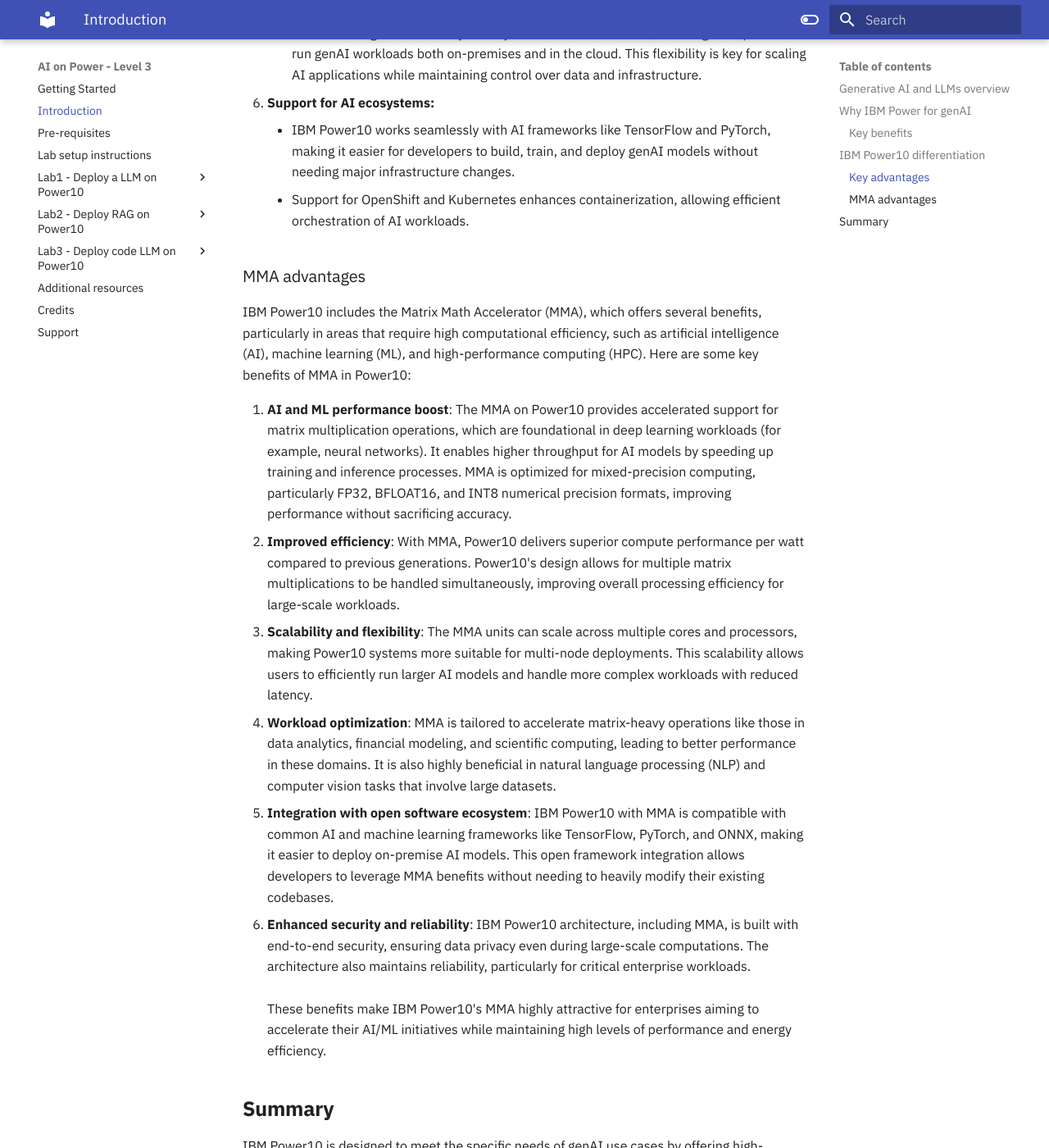
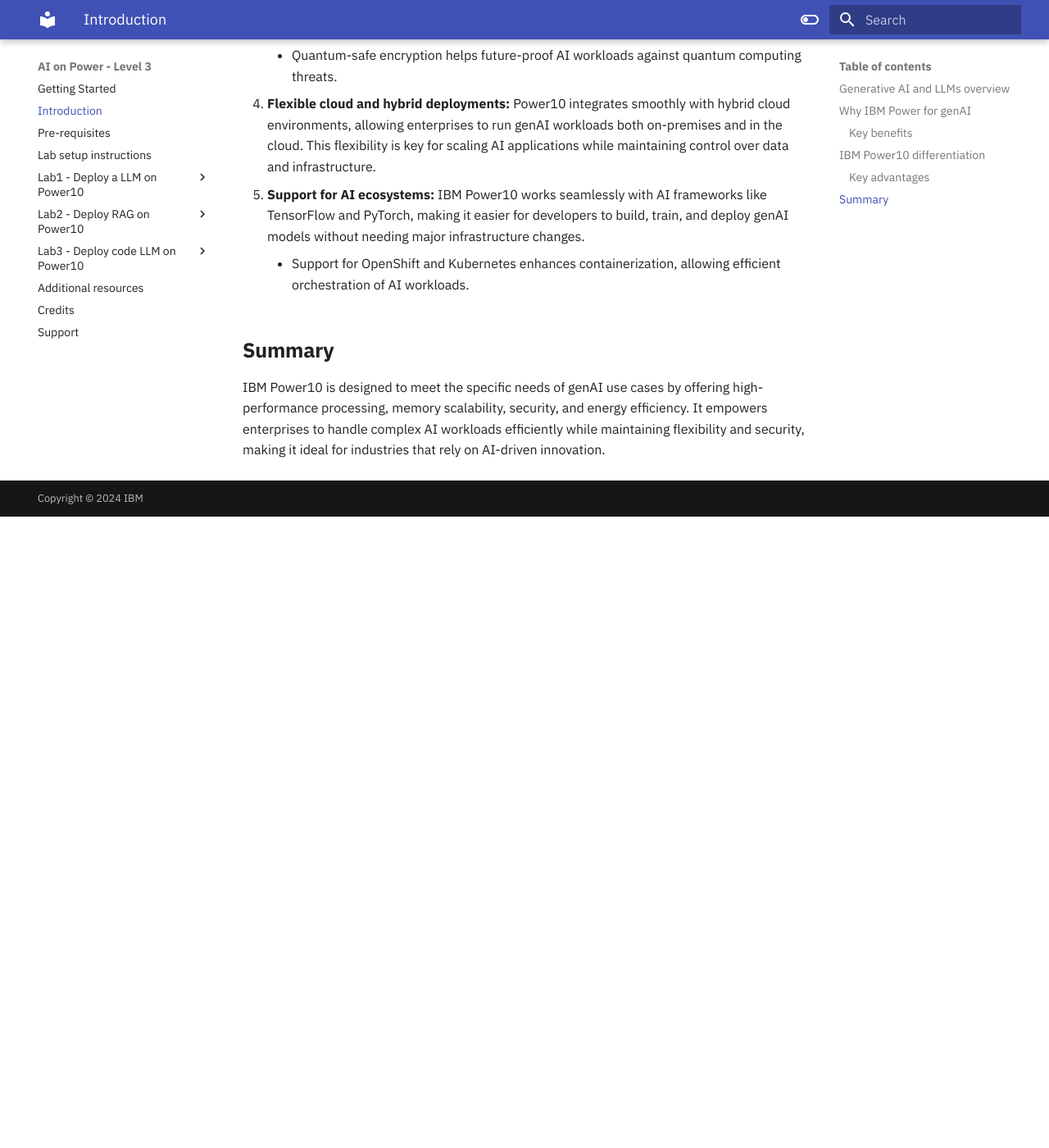
Before and after one commit to IBM/AI-on-Power-Level3, an MkDocs documentation site: the page built from docs/index.md, in a window 1280 px wide and 1400 px high, scrolled down 2598 px. Shown: the whole window at 82% size. Built offline with MkDocs 1.6.1 and Material for MkDocs 9.7.7, drawn with Linux system fonts in a browser that asks for light colours; after the commit the page ends 3228 px from its top, so only the background shows below that; some of the changed text lies outside the part shown.

Commit message:
Update index.md

```diff
--- a/docs/index.md
+++ b/docs/index.md
@@ -17,13 +17,13 @@
 
 Large language models (LLMs) and generative AI (genAI) have revolutionized industries by enabling machines to understand, generate, and interact with human language in ways never seen before. They have disrupted the market by:
 
+* **Boosting productivity**: LLMs streamline workflows by handling complex tasks, like writing, summarizing, and translating, allowing professionals to focus on more strategic, creative efforts.
+
 * **Automating content creation**: From drafting articles, reports, and code to generating creative content like music and artwork, genAI has drastically reduced time and costs in creative industries.
 
 * **Enhancing customer experience**: LLM-powered chatbots and virtual assistants are offering more personalized, human-like interactions, reshaping customer service and support.
 
 * **Transforming decision-making**: With advanced data processing and natural language understanding, businesses are leveraging AI for smarter, faster insights and predictive analytics.
-
-* **Boosting productivity**: LLMs streamline workflows by handling complex tasks, like writing, summarizing, and translating, allowing professionals to focus on more strategic, creative efforts.
 
 In short, LLMs and genAI are reshaping industries by enhancing efficiency, creativity, and customer engagement, making them indispensable tools in the modern business landscape.
 
@@ -44,50 +44,28 @@
 
 ## IBM Power10 differentiation
 
-IBM Power10 offers several advantages for generative AI (genAI) use cases, providing the computational power, security, and efficiency required to support the demanding workloads of AI-driven applications. Here’s how Power10 is uniquely positioned to accelerate genAI:
+IBM Power10 offers several advantages for generative AI (genAI) use cases, providing the computational power, security, and efficiency required to support the demanding workloads of AI-driven applications.
 
 ### Key advantages
 
-1. **High performance for AI workloads:**
+1. **AI acceleration:** At the core-level, IBM Power10 comes with several features that accelerate genAI workloads:
 
-    * **AI acceleration**: IBM Power10 includes AI inference acceleration directly on the chip (also known as Matrix Math Accelerator (MMA)), allowing faster processing of genAI tasks such as model training, inference, and real-time AI applications.
+   * **High bandwidth data-path:** As data fuels AI, a fast access to big data for training and inferencing is required. Most AI workloads are memory bandwith bound and IBM Power10’s memory bandwidth is optimal for such scenarios. The Double Data Rate 5 (DDR5) memory and faster Input/Output (I/O) bandwidth provide a significant performance boost, enabling large-scale genAI models to run more efficiently.
 
-    * **Massive scalability**: Power10 is designed to handle large-scale AI models, with enhanced memory bandwidth and processing power to efficiently manage vast datasets used in training LLMs and genAI systems.
+    * **4 Matrix Math Accelerator (MMA) engines per core:** MMA does matrix math and helps accelerate matrix multiplications, which are required for training, fine-tuning, and inferencing of AI models such as Neural Networks and foundation models.
 
-2. **Memory and bandwidth optimization:**
+    * **8 Single Instruction Multiple Data (SIMD) engines per core:** Vector processing can be highly parallelized using SIMD engines. Vectors are used in most AI algorithms. SIMD does vector math. A single inference request is often “just” a vector that is “send through” the LLM using SIMD acceleration. By batching multiple inference requests together, the workload can become MMA-bound where a whole matrix is "send through" the LLM, leading to improved throughputs.
 
-    * The Double Data Rate 5 (DDR5) memory and faster Input/Output (I/O) bandwidth provide a significant performance boost, enabling genAI models to run more efficiently.
+2. **Energy efficiency:** Power10 processors are highly energy-efficient, offering more performance per watt compared to previous generations. This reduces operational costs and is especially beneficial for the resource-intensive training and deployment of genAI models.
 
-3. **Energy efficiency:**
-
-    * Power10 processors are highly energy-efficient, offering more performance per watt compared to previous generations. This reduces operational costs and is especially beneficial for the resource-intensive training and deployment of genAI models.
-
-4. **Security:**
-
-    * IBM Power10 comes with end-to-end encryption and advanced memory protection features, ensuring that sensitive AI workloads are secure from potential breaches. This is particularly important in industries like healthcare and finance, where genAI applications need strong data protection.
+3. **Security:** IBM Power10 comes with end-to-end encryption and advanced memory protection features, ensuring that sensitive AI workloads are secure from potential breaches. This is particularly important in industries like healthcare and finance, where genAI applications need strong data protection.
 
     * Quantum-safe encryption helps future-proof AI workloads against quantum computing threats.
 
-5. **Flexible cloud and hybrid deployments:**
+5. **Flexible cloud and hybrid deployments:** Power10 integrates smoothly with hybrid cloud environments, allowing enterprises to run genAI workloads both on-premises and in the cloud. This flexibility is key for scaling AI applications while maintaining control over data and infrastructure.
 
-    * Power10 integrates smoothly with hybrid cloud environments, allowing enterprises to run genAI workloads both on-premises and in the cloud. This flexibility is key for scaling AI applications while maintaining control over data and infrastructure.
-
-6. **Support for AI ecosystems:**
-
-    * IBM Power10 works seamlessly with AI frameworks like TensorFlow and PyTorch, making it easier for developers to build, train, and deploy genAI models without needing major infrastructure changes.
+6. **Support for AI ecosystems:** IBM Power10 works seamlessly with AI frameworks like TensorFlow and PyTorch, making it easier for developers to build, train, and deploy genAI models without needing major infrastructure changes.
     * Support for OpenShift and Kubernetes enhances containerization, allowing efficient orchestration of AI workloads.
-
-### MMA advantages
-IBM Power10 includes the Matrix Math Accelerator (MMA), which offers several benefits, particularly in areas that require high computational efficiency, such as artificial intelligence (AI), machine learning (ML), and high-performance computing (HPC). Here are some key benefits of MMA in Power10:
-
-1. **AI and ML performance boost**: The MMA on Power10 provides accelerated support for matrix multiplication operations, which are foundational in deep learning workloads (for example, neural networks). It enables higher throughput for AI models by speeding up training and inference processes. MMA is optimized for mixed-precision computing, particularly FP32, BFLOAT16, and INT8 numerical precision formats, improving performance without sacrificing accuracy.
-2. **Improved efficiency**: With MMA, Power10 delivers superior compute performance per watt compared to previous generations. Power10's design allows for multiple matrix multiplications to be handled simultaneously, improving overall processing efficiency for large-scale workloads.
-3. **Scalability and flexibility**: The MMA units can scale across multiple cores and processors, making Power10 systems more suitable for multi-node deployments. This scalability allows users to efficiently run larger AI models and handle more complex workloads with reduced latency.
-4. **Workload optimization**: MMA is tailored to accelerate matrix-heavy operations like those in data analytics, financial modeling, and scientific computing, leading to better performance in these domains. It is also highly beneficial in natural language processing (NLP) and computer vision tasks that involve large datasets.
-5. **Integration with open software ecosystem**: IBM Power10 with MMA is compatible with common AI and machine learning frameworks like TensorFlow, PyTorch, and ONNX, making it easier to deploy on-premise AI models. This open framework integration allows developers to leverage MMA benefits without needing to heavily modify their existing codebases.
-6. **Enhanced security and reliability**: IBM Power10 architecture, including MMA, is built with end-to-end security, ensuring data privacy even during large-scale computations. The architecture also maintains reliability, particularly for critical enterprise workloads.
-<br>
-These benefits make IBM Power10's MMA highly attractive for enterprises aiming to accelerate their AI/ML initiatives while maintaining high levels of performance and energy efficiency.
 
 ## **Summary**
 
```
